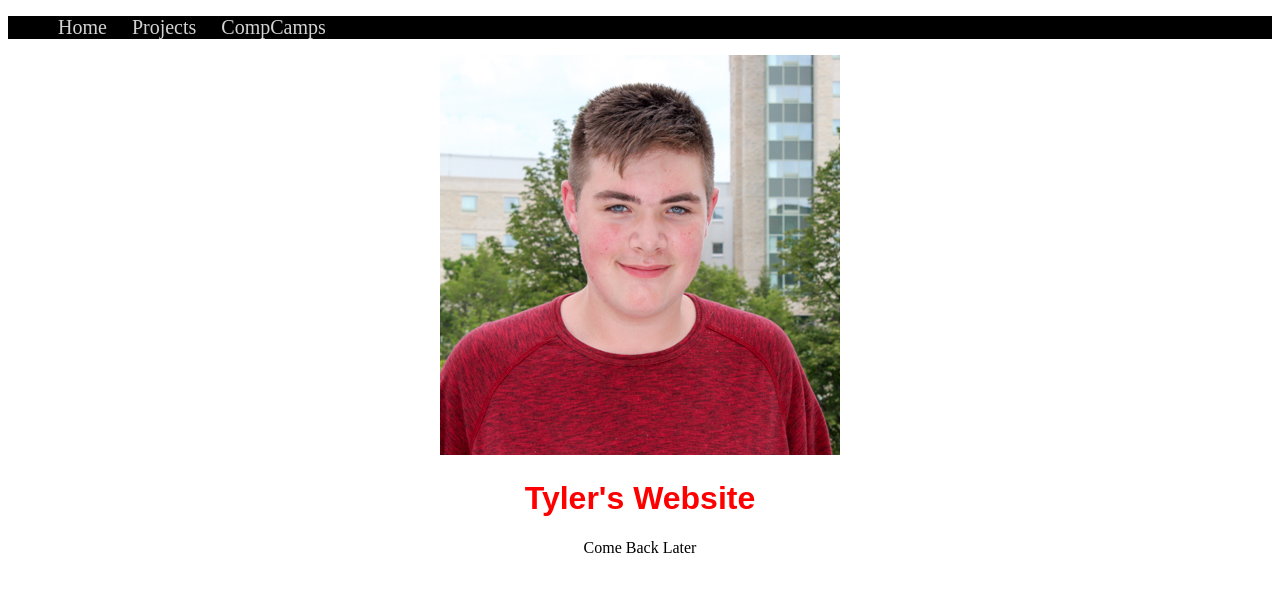
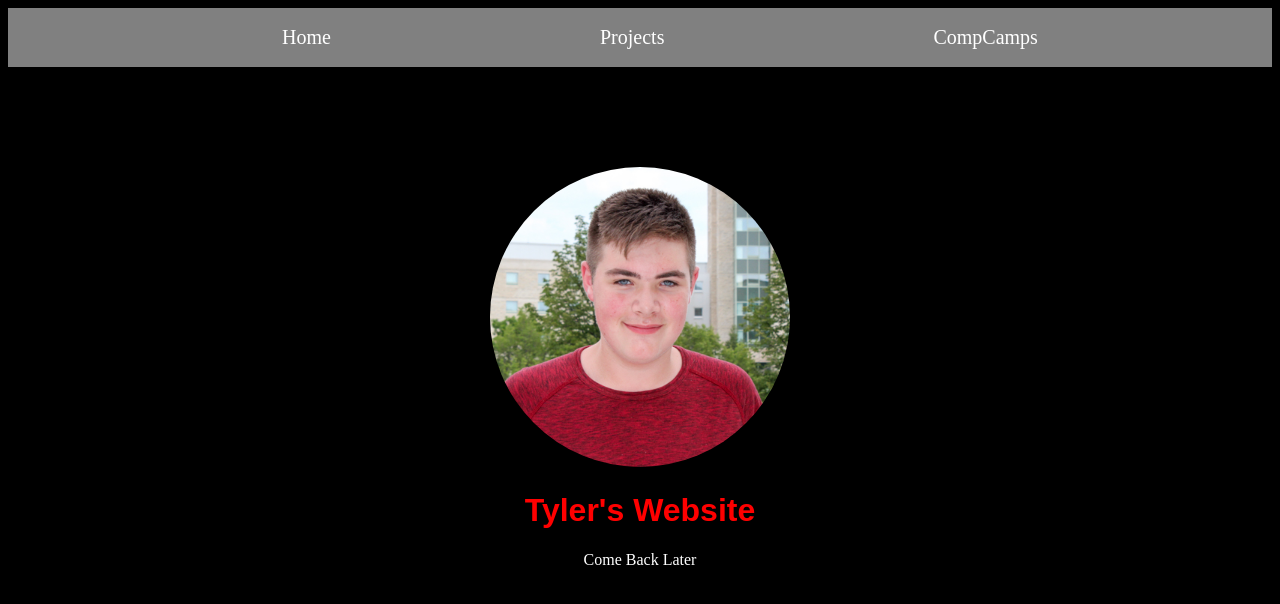
Before and after one commit to TylrMls/CompCamps2018W1, a plain HTML site: page index.html in a window 1280 px wide. Drawn offline with Linux system fonts and the light colour scheme.

Commit message:
Added style based changes

```diff
--- a/css/styles.css
+++ b/css/styles.css
@@ -2,6 +2,12 @@
   display: block;
   margin: 0 auto;
   text-align: center;
+}
+
+img {
+  border-radius: 50%;
+  margin-top: 100px;
+  width: 300px;
 }
 
 .text {
@@ -9,21 +15,32 @@
   font-family: 'Dosis', sans-serif;
 }
 
+.whitetext {
+  color: white;
+}
+
 .nav {
-  background-color: black;
+  text-align: center;
+  background-color: grey;
+  padding: 2px
 }
 
 .nav-item {
   display: inline;
   font-size: 20px;
-  padding: 10px;
+  padding: 10px
 }
 
 .nav-link {
+  color: white;
+  padding: 10%;
   text-decoration: none;
-  color: lightgrey;
 }
 
 .nav-link:hover {
   color: red;
 }
+
+.webpage {
+  background-color: black;
+}
--- a/index.html
+++ b/index.html
@@ -5,7 +5,7 @@
     <title>Tyler's CompCamp Website!</title>
     <link rel="stylesheet" href="css/styles.css"/>
   </head>
-  <body>
+  <body class="webpage">
     <div class="nav">
       <ul>
         <li class="nav-item"><a href="index.html" class="nav-link"> Home </a></li>
@@ -16,7 +16,7 @@
     <div class="center">
       <img src="images/picture.png" alt="Tyler Miles"/>
       <h1 class="text">Tyler's Website</h1>
-      <p>Come Back Later</p>
+      <p class="whitetext">Come Back Later</p>
     </div>
   </body>
 </html>
```
Also changed, not shown: projects.html (+1 -1 lines).
